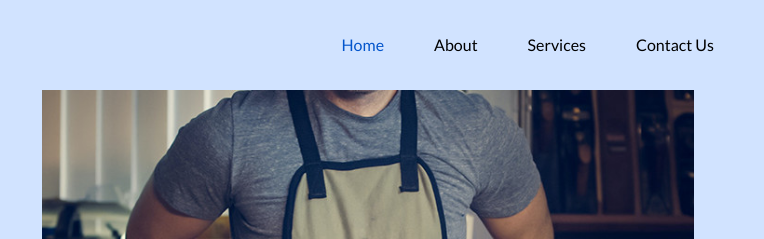
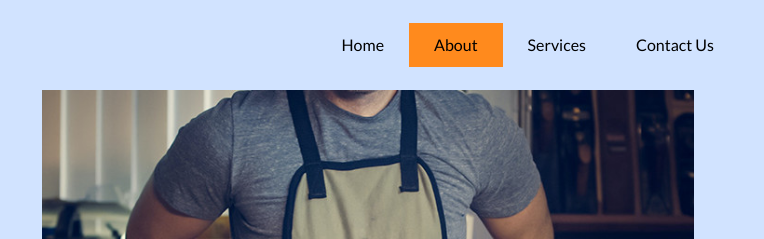
Before and after one commit to EssadeqBillouche/MrNobodyCode.github.io, a plain HTML site: page about.html in a window 1280 px wide. Shown: the top 239 px of the page, 516-1280 px from the left. Drawn offline with nearby package versions, Linux system fonts and the light colour scheme; some packages are replaced by stand-ins of ours.

Commit message:
change the nav bar background

```diff
--- a/about.html
+++ b/about.html
@@ -34,10 +34,10 @@
 
               <div class="collapse navbar-collapse" id="navbarSupportedContent">
                 <ul class="navbar-nav ">
-                  <li class="nav-item active">
+                  <li class="nav-item">
                     <a class="nav-link" href="index.html">Home <span class="sr-only">(current)</span></a>
                   </li>
-                  <li class="nav-item">
+                  <li class="nav-item active">
                     <a class="nav-link" href="about.html"> About</a>
                   </li>
                   <li class="nav-item">
--- a/css/style.css
+++ b/css/style.css
@@ -142,7 +142,9 @@ a:focus {
 }
 
 .custom_nav-container .navbar-nav .nav-item:hover .nav-link, .custom_nav-container .navbar-nav .nav-item.active .nav-link {
-  color: #0355cc;
+  color: black;
+  background-color: #ff8a1d;
+
 }
 
 .custom_nav-container .form-inline .nav_search-btn {
```
Also changed, not shown: contact.html (+2 -2 lines), service.html (+2 -2 lines).
